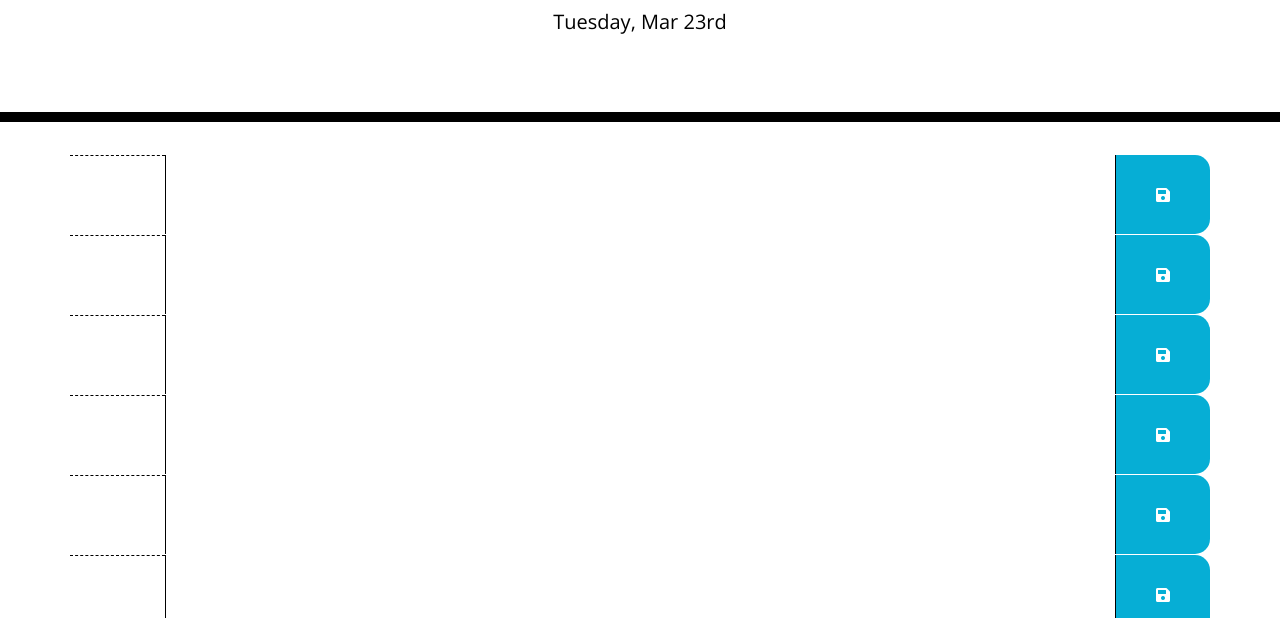
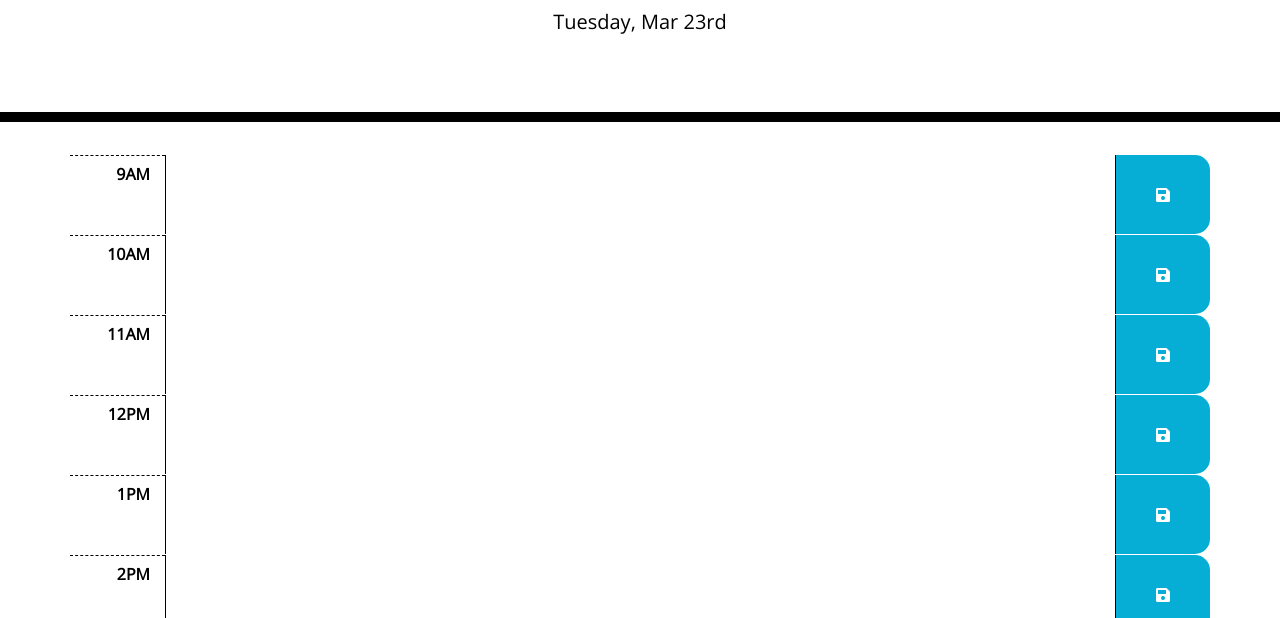
Before and after one commit to GurkiratSaini/work-day-scheduler, a plain HTML site: page index.html in a window 1280 px wide. Shown: the part 182-800 px from the top of the page. Drawn offline with nearby package versions, Linux system fonts and the light colour scheme.

Commit message:
testing momentjs elements

```diff
--- a/assets/js/script.js
+++ b/assets/js/script.js
@@ -1,15 +1,17 @@
-var currentDay = document.querySelector("#currentDay");
-var container = document.querySelector(".container");
-var momentEl = moment();
-var containerEl = document.querySelector(".container");
+// var currentDay = document.querySelector("#currentDay");
+// var container = document.querySelector(".container");
+// var momentEl = moment();
+// var containerEl = document.querySelector(".container");
 // console.log(momentEl);
 
-currentDay.textContent = momentEl.format("dddd, MMM Do");
+$("#currentDay").text(moment().format("dddd, MMM Do"));
 
 function generateTimeBlocks() {
     for (let i = 0; i < 9; i++) {
         var rowEl = $("<div>").addClass("row time-block")
-        var timeBlockEl = $("<div>").addClass("col-1 hour");
+        var timeBlockEl = $("<div>").addClass("col-1 hour").text(moment().hour(i+9).format("ha").toUpperCase());
+        timeBlockEl.attr("id", `hour-${i+9}`);
+        textareaState(i, $(timeBlockEl).text());
         var textareaEl = $("<textarea>").addClass("col-10 description");
         var saveBtnEl = $("<div>").addClass("col-1 d-flex justify-content-center align-items-center saveBtn").html("<i class='fas fa-save'></i>");
         $(rowEl).append(timeBlockEl, textareaEl, saveBtnEl);
@@ -17,4 +19,12 @@ function generateTimeBlocks() {
     }
 }
 
+function textareaState(index, hour) {
+    // background color for the textarea
+    console.log(`${index} index and ${hour} hour`)
+}
+
+// console.log(moment().format("ha").toUpperCase());
+
 generateTimeBlocks();
+textareaState();
--- a/assets/style/style.css
+++ b/assets/style/style.css
@@ -42,6 +42,10 @@ textarea{
   background-color: #ffffff;
   color: #000000;
   border-top: 1px dashed #000000;
+  font-weight: bold;
+  display: flex;
+  flex-direction: row-reverse;
+  padding-top: 10px;
 }
 
 .past {
```
